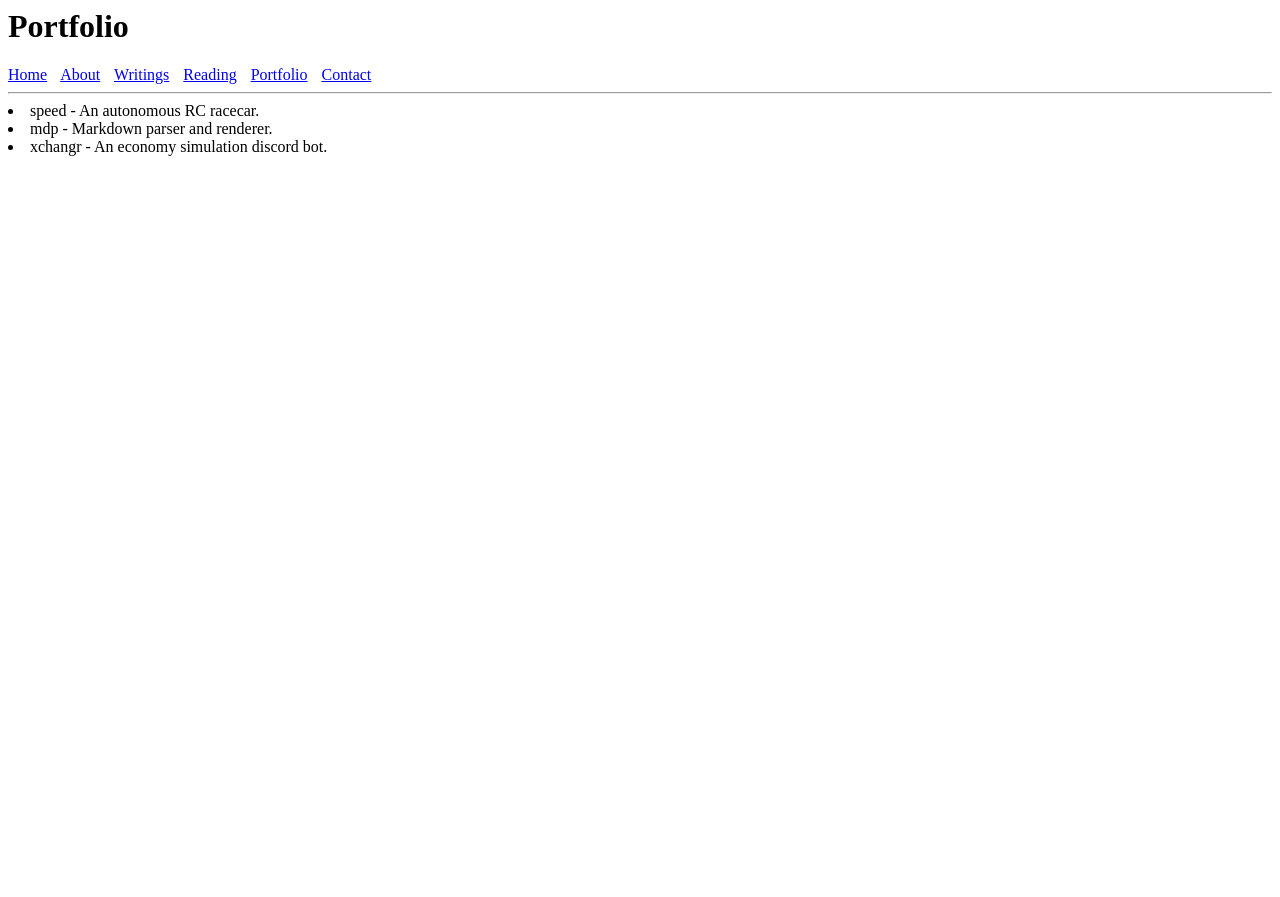
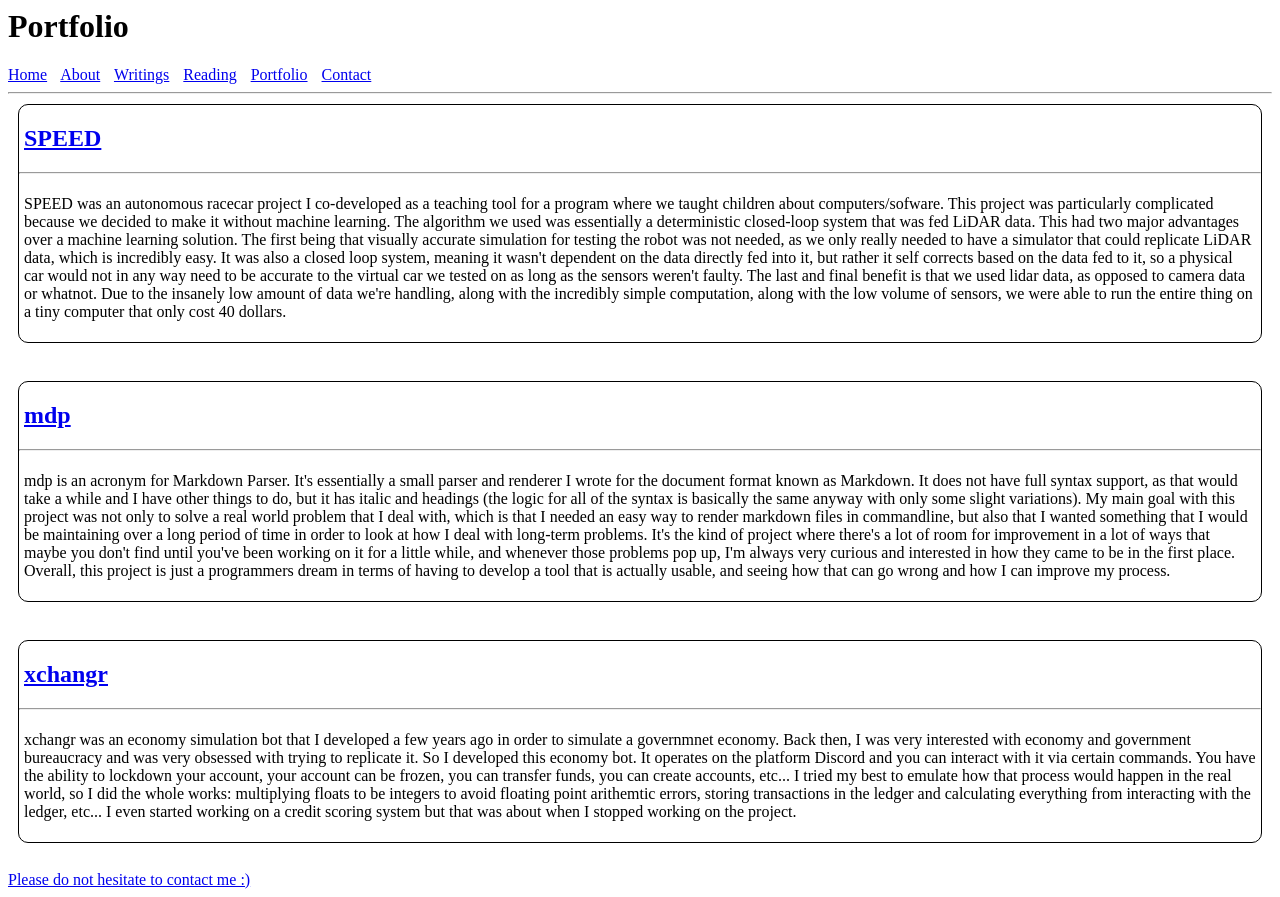
Before and after one commit to dmitya26/mitya, a Flask app: page /portfolio in a window 1280 px wide. Before the commit the page ends 156 px from the top, so only its background shows below. Run offline with Flask 3, Linux system fonts and the light colour scheme.

Commit message:
portfolio changes

```diff
--- a/templates/portfolio.html
+++ b/templates/portfolio.html
@@ -4,6 +4,17 @@
         <style>
             a{
                 padding-right:10px;
+            }
+            div {
+                border: 1px solid black;
+                border-radius: 10px;
+                margin: 10;
+            }
+            p {
+                padding: 5px;
+            }
+            h2 {
+                padding-left: 5px;
             }
         </style>
     </head>
@@ -18,8 +29,28 @@
             <a href="/contact">Contact</a>
         </nav>
         <hr>
-        <li>speed   - An autonomous RC racecar.</li>
-        <li>mdp     - Markdown parser and renderer.</li>
-        <li>xchangr - An economy simulation discord bot.</li><br>
+        <div id="SPEED">
+            <h2><a href="https://github.com/STEM-Olympians/speed-racecar">SPEED</a></h2>
+            <hr>
+            <p>
+                SPEED was an autonomous racecar project I co-developed as a teaching tool for a program where we taught children about computers/sofware. This project was particularly complicated because we decided to make it without machine learning. The algorithm we used was essentially a deterministic closed-loop system that was fed LiDAR data. This had two major advantages over a machine learning solution. The first being that visually accurate simulation for testing the robot was not needed, as we only really needed to have a simulator that could replicate LiDAR data, which is incredibly easy. It was also a closed loop system, meaning it wasn't dependent on the data directly fed into it, but rather it self corrects based on the data fed to it, so a physical car would not in any way need to be accurate to the virtual car we tested on as long as the sensors weren't faulty. The last and final benefit is that we used lidar data, as opposed to camera data or whatnot. Due to the insanely low amount of data we're handling, along with the incredibly simple computation, along with the low volume of sensors, we were able to run the entire thing on a tiny computer that only cost 40 dollars.
+            </p>
+        </div>
+        <br>
+        <div>
+            <h2><a href="https://github.com/dmitya26/mdp">mdp</a></h2>
+            <hr>
+            <p>mdp is an acronym for Markdown Parser. It's essentially a small parser and renderer I wrote for the document format known as Markdown. It does not have full syntax support, as that would take a while and I have other things to do, but it has italic and headings (the logic for all of the syntax is basically the same anyway with only some slight variations). My main goal with this project was not only to solve a real world problem that I deal with, which is that I needed an easy way to render markdown files in commandline, but also that I wanted something that I would be maintaining over a long period of time in order to look at how I deal with long-term problems. It's the kind of project where there's a lot of room for improvement in a lot of ways that maybe you don't find until you've been working on it for a little while, and whenever those problems pop up, I'm always very curious and interested in how they came to be in the first place. Overall, this project is just a programmers dream in terms of having to develop a tool that is actually usable, and seeing how that can go wrong and how I can improve my process.</p>
+        </div>
+
+        <br>
+        <div>
+            <h2><a href="https://github.com/dmitya26/xchangr">xchangr</a></h2>
+            <hr>
+            <p>xchangr was an economy simulation bot that I developed a few years ago in order to simulate a governmnet economy. Back then, I was very interested with economy and government bureaucracy and was very obsessed with trying to replicate it. So I developed this economy bot. It operates on the platform Discord and you can interact with it via certain commands. You have the ability to lockdown  your account, your account can be frozen, you can transfer funds, you can create accounts, etc... I tried my best to emulate how that process would happen in the real world, so I did the whole works: multiplying floats to be integers to avoid floating point arithemtic errors, storing transactions in the ledger and calculating everything from interacting with the ledger, etc... I even started working on a credit scoring system but that was about when I stopped working on the project.</p>
+        </div>
+
+    <br>
+    <a href="/contact">Please do not hesitate to contact me :)</a>
     </body>
 </html>
```
Also changed, not shown: templates/index.html (+10 -0 lines).
